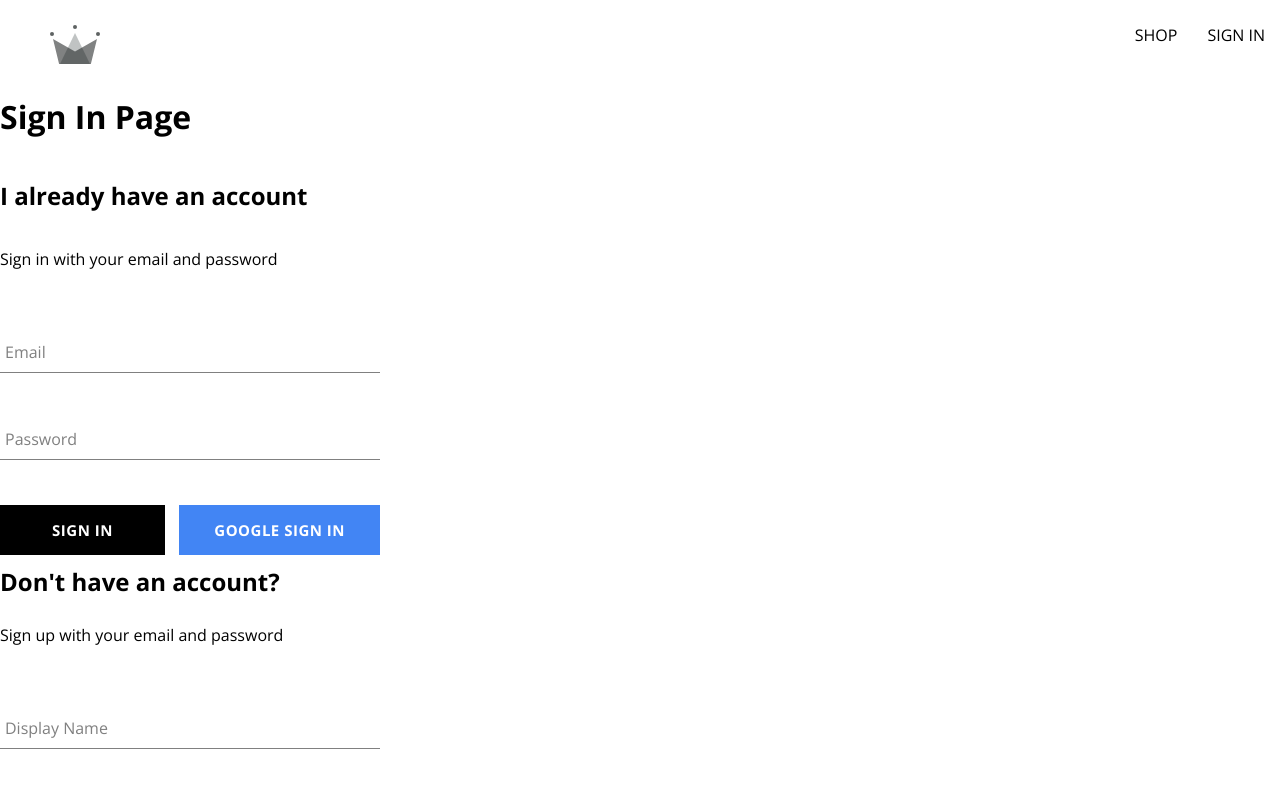
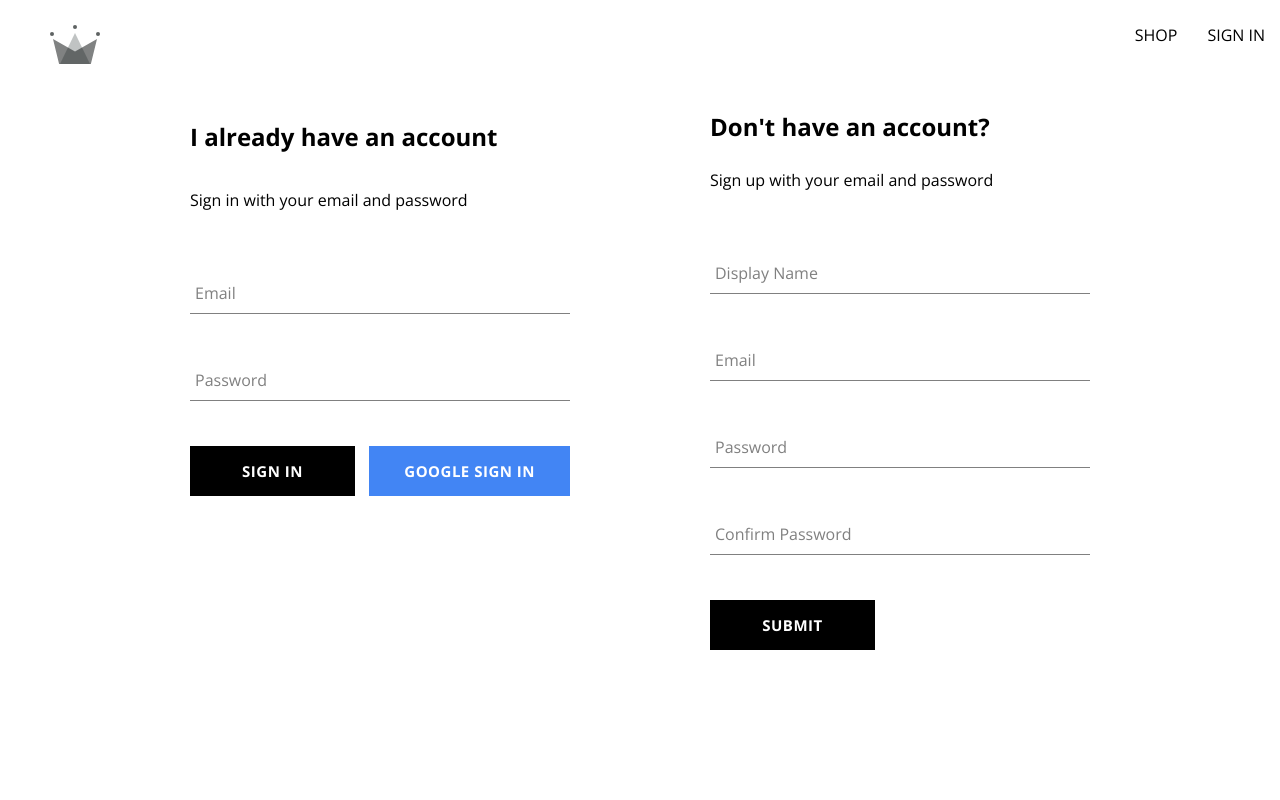
Before and after one commit to mugeneous/crwn-clothing, a React (Vite) app: page /auth in a window 1280 px wide. Shown: the top 800 px of the page. Built offline with nearby package versions, Linux system fonts and the light colour scheme.

Commit message:
finishing authentication page

```diff
--- a/src/components/sign-in-form/sign-in-form.component.jsx
+++ b/src/components/sign-in-form/sign-in-form.component.jsx
@@ -37,8 +37,15 @@ const SignInForm = () => {
       const response = await signInUserWithEmailAndPassword(email, password);
       console.log(response);
     } catch (error) {
-      console.log(error.code);
-      console.log(error.message);
+      switch (error.code) {
+        // case "auth/invalid-credential":
+        //   alert("Email atau kata sandi salah");
+        //   break;
+        // case
+        default:
+          console.log(error.code);
+          break;
+      }
     }
   };
 
--- a/src/routes/authentication/authentication.component.jsx
+++ b/src/routes/authentication/authentication.component.jsx
@@ -1,10 +1,11 @@
 import SignInForm from "../../components/sign-in-form/sign-in-form.component";
 import SignUpForm from "../../components/sign-up-form/sign-up-form.component";
 
+import "./authentication.styles.scss";
+
 const Authentication = () => {
   return (
-    <div>
-      <h1>Sign In Page</h1>
+    <div className="authentication-container">
       <SignInForm />
       <SignUpForm />
     </div>
--- a/src/routes/authentication/authentication.styles.scss
+++ b/src/routes/authentication/authentication.styles.scss
@@ -1,10 +1,6 @@
-.sign-in-container {
+.authentication-container {
   display: flex;
-  flex-direction: column;
-  width: 380px;
-
-  .button-sign-in-container {
-    display: flex;
-    justify-content: space-between;
-  }
+  justify-content: space-between;
+  width: 900px;
+  margin: 30px auto;
 }
```
